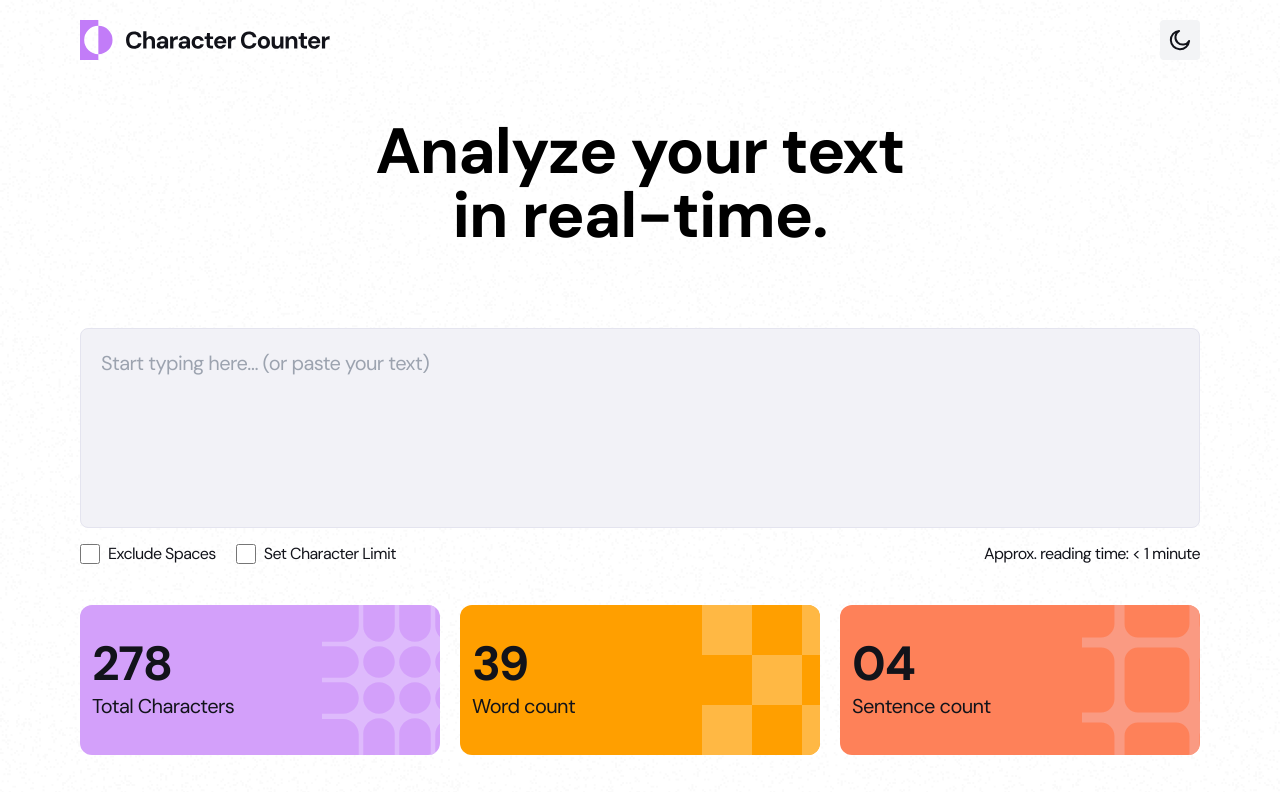
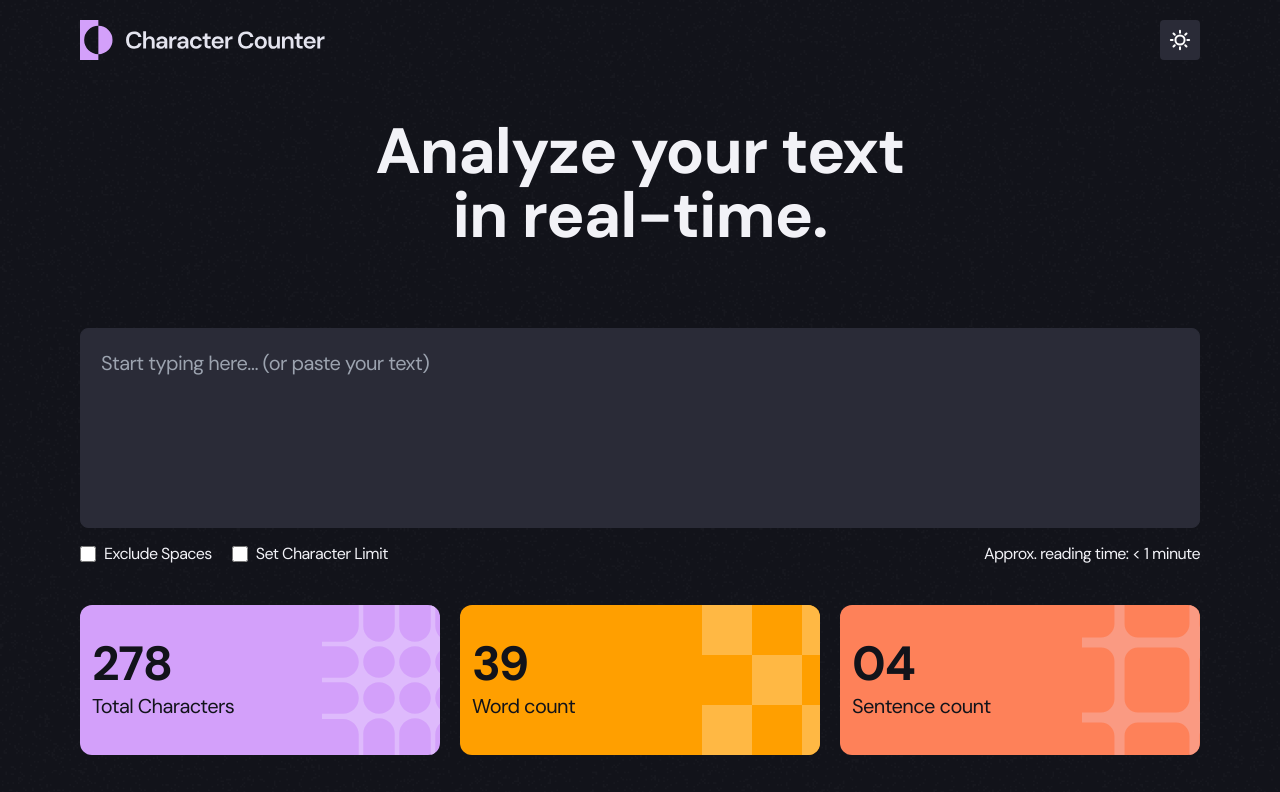
Before and after one commit to penielny/GTP25-LAB-1-STATIC, a plain HTML site: page index.html in a window 1280 px wide. Both pictures are taken after a click on the button 1180 px from the left and 40 px from the top of the page. Shown: the top 792 px of the page. Drawn offline with nearby package versions, Linux system fonts and the light colour scheme.

Commit message:
FEAT::added dark mode

```diff
--- a/index.html
+++ b/index.html
@@ -12,26 +12,29 @@
   <title>Frontend Mentor | Character counter</title>
 </head>
 
-<body class="h-screen overflow-y-auto w-screen light_bg" id="main_body">
+<body class="h-screen overflow-hidden flex w-screen light_bg" id="main_body">
+  <main class="flex-1 overflow-y-auto">
     <!-- header here -->
     <header class="container mx-auto flex items-center justify-between py-5 px-5 md:px-0 lg:px-20">
-    <img class="h-8 md:h-full" src="./assets/images/logo-light-theme.svg" />
+      <img id="light_icon" class="h-8 md:h-full" src="./assets/images/logo-light-theme.svg" />
+      <img id="dark_icon" class="h-8 md:h-full hidden" src="./assets/images/logo-dark-theme.svg" />
       <div class="flex flex-row items-center">
-      <button id="themToggle" class="bg-gray-100 flex items-center justify-center h-10 w-10 rounded">
-        <img src="./assets/images/icon-moon.svg" />
+        <button id="themeToggle" class="bg-[--color-neutral-100] flex items-center justify-center h-10 w-10 rounded">
+          <img id="moon_icon" src="./assets/images/icon-moon.svg" /> <img class="hidden" id="sun_icon"
+            src="./assets/images/icon-sun.svg" />
         </button>
       </div>
     </header>
     <!-- header and textarea -->
     <div class="container mx-auto flex flex-col space-y-10 justify-center items-center px-5 md:px-0 lg:px-20">
       <!-- <h3 class="text-center md:w-2/4 py-10 font-bold text-preset-1m md:text-preset-1">Analyze your text in real-time.</h3> -->
-    <h3 class="text-center md:w-2/4 py-10 font-bold text-preset-1m md:text-preset-1">
+      <h3 id="heroText" class="text-center md:w-2/4 py-10 font-bold text-preset-1m md:text-preset-1">
         Analyze your text in real-time.
       </h3>
 
       <div class="w-full flex flex-col space-y-[16px]">
         <!-- textarea here -->
-      <textarea placeholder="Start typing here… (or paste your text)"
+        <textarea id="textArea" placeholder="Start typing here… (or paste your text)"
           class="flex w-full hover:cursor-pointer rounded-lg text-[var(--color-neutral-700)] resize-none outline-none h-[200px] border bg-[var(--color-neutral-100)] border-[var(--color-neutral-200)] p-5 text-preset-3"></textarea>
 
         <!-- check boxes -->
@@ -39,11 +42,11 @@
           class="flex md:items-center flex-col md:flex-row justify-between space-y-[12px] md:space-y-0 w-full text-[var(--color-neutral-900)] text-preset-4">
           <div class="flex flex-col md:flex-row md:items-center space-y-[12px] md:space-y-0 md:space-x-5">
             <div class="flex flex-row items-center space-x-2">
-            <input id="exclude_spaces" type="checkbox" class="h-5 w-5 accent-[--color-purple-400]" />
+              <input id="exclude_spaces" type="checkbox" class="h-[16px] w-[16px] accent-[--color-purple-400]" />
               <label for="exclude_spaces">Exclude Spaces</label>
             </div>
             <div class="flex flex-row items-center space-x-2">
-            <input id="char_limit" type="checkbox" class="h-5 w-5 accent-[--color-purple-400]" />
+              <input id="char_limit" type="checkbox" class="h-[16px] w-[16px] accent-[--color-purple-400]" />
               <label for="char_limit">Set Character Limit</label>
             </div>
           </div>
@@ -56,7 +59,7 @@
           class="relative flex items-center justify-center  overflow-none overflow-hidden bg-[var(--color-purple-400)] rounded-xl w-full md:w-1/3 h-[150px]">
           <div class="flex flex-col space-y-1 flex-1 px-3 z-[2] text-[var(--color-neutral-900)]">
             <h4 class="font-bold text-5xl text-preset-1m md:text-preset-1">278</h4>
-          <p class="text-preset-3">Total Characters</p>
+            <h6 class="text-preset-3">Total Characters</h6>
           </div>
           <div class="absolute -right-8">
             <img class="" src="./assets/images/pattern-character-count.svg" />
@@ -66,7 +69,7 @@
           class="relative flex items-center justify-center  overflow-none overflow-hidden bg-[var(--color-yellow-500)] rounded-xl w-full md:w-1/3 h-[150px]">
           <div class="flex flex-col space-y-1 flex-1 px-3 z-[2] text-[var(--color-neutral-900)]">
             <h4 class="font-bold text-5xl text-preset-1m md:text-preset-1">39</h4>
-          <p class="text-preset-3">Word count</p>
+            <h6 class="text-preset-3">Word count</h6>
           </div>
           <div class="absolute -right-8">
             <img src="./assets/images/pattern-word-count.svg" />
@@ -76,7 +79,7 @@
           class="relative flex items-center justify-center  overflow-none overflow-hidden bg-[var(--color-orange-500)] rounded-xl w-full md:w-1/3 h-[150px]">
           <div class="flex flex-col space-y-1 flex-1 px-3 z-[2] text-[var(--color-neutral-900)]">
             <h4 class="font-bold text-5xl text-preset-1m md:text-preset-1">04</h4>
-          <p class="text-preset-3">Sentence count</p>
+            <h6 class="text-preset-3">Sentence count</h6>
           </div>
           <div class="absolute -right-8">
             <img src="./assets/images/pattern-sentence-count.svg" />
@@ -86,7 +89,7 @@
 
       <!-- letter density here -->
       <div class="w-full flex flex-col space-y-5">
-      <h5 class="text-[var(--color-neutral-900)] text-preset-2">Letter Density</h5>
+        <h5 id="letterDensityTitle" class="text-[var(--color-neutral-900)] text-preset-2">Letter Density</h5>
         <ul class="w-full flex flex-col space-y-2">
           <li class="flex flex-row items-center space-x-5">
 
@@ -164,10 +167,10 @@
           </li>
         </ul>
 
-      <button class="text-black flex flex-row items-center space-x-2 cursor-pointer ">
-        <span class="font-light text-black text-preset-3">See more</span>
-        <svg xmlns="http://www.w3.org/2000/svg" fill="none" viewBox="0 0 24 24" strokeWidth={1.2} stroke="currentColor"
-          class="size-4">
+        <button id="showMoreButton" class="text-black flex flex-row items-center space-x-2 cursor-pointer ">
+          <span class="font-light  text-preset-3">See more</span>
+          <svg xmlns="http://www.w3.org/2000/svg" fill="none" viewBox="0 0 24 24" strokeWidth={1.2}
+            stroke="currentColor" class="size-4">
             <path strokeLinecap="round" strokeLinejoin="round" d="m19.5 8.25-7.5 7.5-7.5-7.5" />
           </svg>
         </button>
@@ -175,7 +178,111 @@
       </div>
     </div>
 
+  </main>
   <script>
+    let theme = "light";
+    const moonIconRef = document.getElementById("moon_icon");
+    const sunIconref = document.getElementById("sun_icon");
+    const themeToggleButton = document.getElementById("themeToggle");
+    const bodyRef = document.getElementById("main_body");
+
+    const lightIconRef = document.getElementById("light_icon");
+    const darkIconRef = document.getElementById("dark_icon");
+
+    const heroTextRef = document.getElementById("heroText");
+    const textAreaRef = document.getElementById("textArea");
+
+    const allParagraphTextRef = document.getElementsByTagName("p")
+    const allInputLabelRef = document.getElementsByTagName("label")
+
+    const letterDensityTitleRef = document.getElementById("letterDensityTitle")
+    const showMoreButtonRef = document.getElementById("showMoreButton")
+
+    themeToggleButton.addEventListener("click", () => {
+
+      sunIconref.classList.toggle("hidden");
+      moonIconRef.classList.toggle("hidden");
+
+      if (theme === "light") {
+        theme = "dark";
+        bodyRef.classList.remove('light_bg');
+        bodyRef.classList.add('dark_bg');
+
+        themeToggleButton.classList.add("bg-[var(--color-neutral-700)]")
+        themeToggleButton.classList.remove("bg-[var(--color-neutral-100)]")
+
+        lightIconRef.classList.toggle("hidden");
+        darkIconRef.classList.toggle("hidden");
+
+        heroTextRef.classList.add("text-[var(--color-neutral-100)]")
+        heroTextRef.classList.remove("text-[var(--color-neutral-900)]")
+
+        for (let p of allParagraphTextRef) {
+          p.classList.add("text-[var(--color-neutral-100)]");
+          p.classList.remove("text-[var(--color-neutral-900)]");
+        }
+
+        for (let l of allInputLabelRef) {
+          l.classList.add("text-[var(--color-neutral-100)]");
+          l.classList.remove("text-[var(--color-neutral-900)]");
+        }
+
+        textAreaRef.classList.add("bg-[var(--color-neutral-700)]")
+        textAreaRef.classList.remove("bg-[var(--color-neutral-100)]")
+
+        textAreaRef.classList.add("text-[var(--color-neutral-200)]")
+        textAreaRef.classList.remove("text-[var(--color-neutral-700)]")
+
+        textAreaRef.classList.remove("border-[var(--color-neutral-200)]")
+        textAreaRef.classList.add("border-[var(--color-neutral-700)]")
+
+        letterDensityTitleRef.classList.add("text-[var(--color-neutral-100)]")
+        letterDensityTitleRef.classList.remove("text-[var(--color-neutral-900)]")
+
+        showMoreButtonRef.classList.add("text-[var(--color-neutral-100)]")
+        showMoreButtonRef.classList.remove("text-[var(--color-neutral-900)]")
+
+      } else {
+        theme = "light";
+        bodyRef.classList.add('light_bg');
+        bodyRef.classList.remove('dark_bg');
+
+        themeToggleButton.classList.remove("bg-[var(--color-neutral-700)]")
+        themeToggleButton.classList.add("bg-[var(--color-neutral-100)]")
+
+        lightIconRef.classList.toggle("hidden");
+        darkIconRef.classList.toggle("hidden");
+
+        heroTextRef.classList.remove("text-[var(--color-neutral-100)]")
+        heroTextRef.classList.add("text-[var(--color-neutral-900)]")
+
+        for (let p of allParagraphTextRef) {
+          p.classList.remove("text-[var(--color-neutral-100)]")
+          p.classList.add("text-[var(--color-neutral-900)]")
+        }
+        for (let l of allInputLabelRef) {
+          l.classList.remove("text-[var(--color-neutral-100)]")
+          l.classList.add("text-[var(--color-neutral-900)]")
+        }
+
+        textAreaRef.classList.add("bg-[var(--color-neutral-100)]")
+        textAreaRef.classList.remove("bg-[var(--color-neutral-700)]")
+
+        textAreaRef.classList.remove("text-[var(--color-neutral-200)]")
+        textAreaRef.classList.add("text-[var(--color-neutral-700)]")
+
+        textAreaRef.classList.add("border-[var(--color-neutral-200)]")
+        textAreaRef.classList.remove("border-[var(--color-neutral-700)]")
+
+
+        letterDensityTitleRef.classList.remove("text-[var(--color-neutral-100)]")
+        letterDensityTitleRef.classList.add("text-[var(--color-neutral-900)]")
+
+        showMoreButtonRef.classList.remove("text-[var(--color-neutral-100)]")
+        showMoreButtonRef.classList.add("text-[var(--color-neutral-900)]")
+      }
+    });
+
 
   </script>
 </body>
```
Lines whose indentation alone changed are shown as unchanged.
